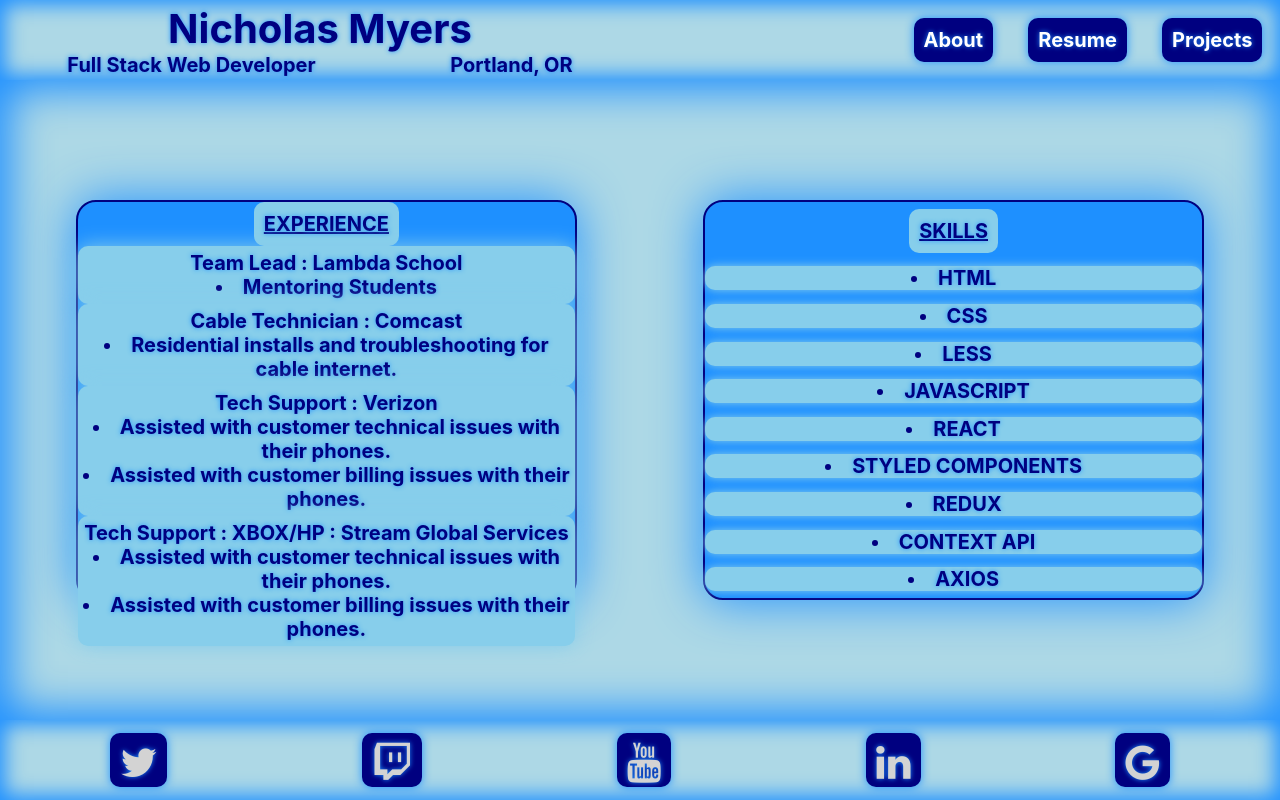
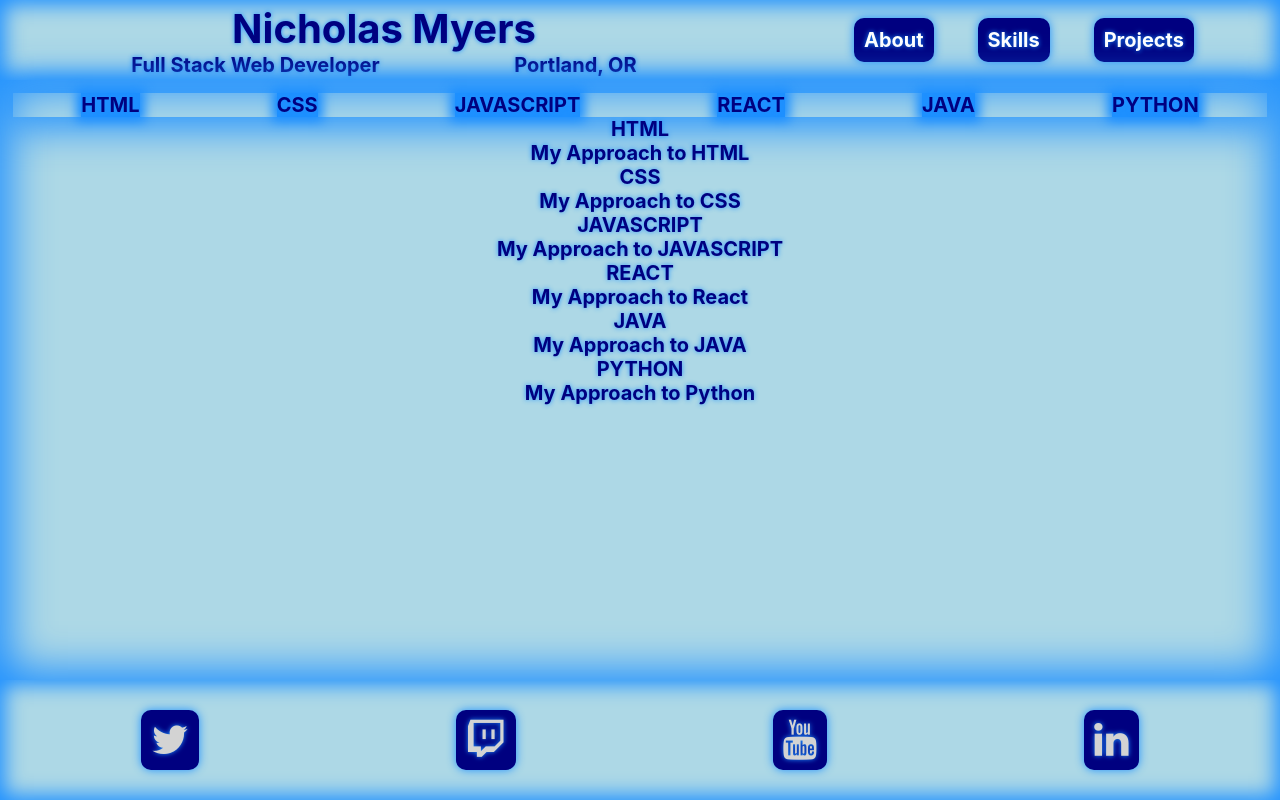
Before and after one commit to nicholas-myers/Professional-Portfolio, a React (Create React App) app: page /resume in a window 1280 px wide. Built offline with nearby package versions, Linux system fonts and the light colour scheme.

Commit message:
changed resume page to be Skills page

```diff
--- a/package.json
+++ b/package.json
@@ -6,6 +6,7 @@
     "@testing-library/jest-dom": "^4.2.4",
     "@testing-library/react": "^9.5.0",
     "@testing-library/user-event": "^7.2.1",
+    "less": "^3.11.3",
     "react": "^16.13.1",
     "react-dom": "^16.13.1",
     "react-router-dom": "^5.2.0",
--- a/src/App.css
+++ b/src/App.css
@@ -51,5 +51,4 @@ iframe {
   border-radius: 1rem;
   width: 90%;
   margin-left: 2.5rem;
-  /* border: 2px solid navy; */
 }
--- a/src/components/About.js
+++ b/src/components/About.js
@@ -2,23 +2,27 @@ import React from "react";
 import styled from "styled-components";
 
 const AboutSection = styled.div`
-  display: block;
+  height: 90%;
   width: 50%;
   border: 2px solid navy;
   border-radius: 5rem;
   padding: 1%;
   background-color: skyblue;
   box-shadow: 0 0 2rem 0 dodgerblue;
+  display: flex;
+  justify-content: space-around;
+  flex-flow: column;
+  align-items: center;
 `;
 
 const ProfilePic = styled.img`
   border: 2px solid navy;
   border-radius: 5rem;
-  width: 30rem;
+  height: 50%;
 `;
 
 const AboutMe = styled.p`
-  margin: 3%;
+  font-size: 2rem;
 `;
 
 export default function About() {
--- a/src/components/Content.js
+++ b/src/components/Content.js
@@ -3,17 +3,18 @@ import styled from "styled-components";
 import { Switch, Route } from "react-router-dom";
 
 import About from "./About";
-import Resume from "./Resume";
+import Skills from "./Skills";
 import Projects from "./Projects"
 
-const ContentSection = styled.section`
+const ContentSection = styled.div`
   display: flex;
   align-items: center;
   justify-content: space-around;
   box-shadow: inset 0 0 40px 10px dodgerblue;
   background-color: lightblue;
   padding: 1%;
-  height: 80vh;
+  height: 75vh;
+  width: 100%;
 `;
 
 function Content() {
@@ -24,7 +25,7 @@ function Content() {
           <About />
         </Route>
         <Route path="/resume">
-          <Resume />
+          <Skills />
         </Route>
         <Route path="/projects">
           <Projects />
--- a/src/components/Footer.js
+++ b/src/components/Footer.js
@@ -9,7 +9,7 @@ const StyledFooter = styled.footer`
   box-shadow: inset 0 0 20px 5px dodgerblue;
   background-color: lightblue;
   padding: 1%;
-  height: 10vh;
+  height: 15vh;
 `;
 
 function Footer() {
--- a/src/components/Header.js
+++ b/src/components/Header.js
@@ -5,7 +5,7 @@ import styled from "styled-components";
 const StyledHeader = styled.header`
   display: flex;
   align-items: center;
-  justify-content: space-between;
+  justify-content: space-around;
   box-shadow: inset 0 0 20px 5px dodgerblue;
   background-color: lightblue;
   height: 10vh;
@@ -32,7 +32,6 @@ const Dot = styled.div`
 `
 
 const Title = styled.h1`
-
   font-size: 4rem;
   @media(max-width: 1350px) {
     width: 100%;
--- a/src/components/Nav.js
+++ b/src/components/Nav.js
@@ -12,7 +12,7 @@ export default function Nav() {
   return (
     <TopNav>
       <Link className="topNav" to="/">About</Link>
-      <Link className="topNav" to="/resume">Resume</Link>
+      <Link className="topNav" to="/resume">Skills</Link>
       <Link className="topNav" to="/projects">Projects</Link>
     </TopNav>
   );
--- a/src/components/Projects.js
+++ b/src/components/Projects.js
@@ -1,7 +1,7 @@
 import React from "react";
 import styled from "styled-components";
 
-const ProjectCard = styled.div`
+const ProjectCard = styled.article`
   width: 30%;
   display: flex;
   flex-flow: column;
@@ -11,8 +11,7 @@ const ProjectCard = styled.div`
   padding: 2rem;
   border-radius: 1rem;
 
-  p,
-  h2 {
+  p, h2 {
     color: lightblue;
     text-shadow: 0 0 1rem navy;
     margin: 3%;
@@ -20,10 +19,11 @@ const ProjectCard = styled.div`
 `;
 
 export default function Projects() {
+  // add a info button to each card and on click a modal appears
+  // exit the modal
   return (
-    <>
+    <section>
       <ProjectCard>
-
         <h2>The Family Scrapbook</h2>
         <iframe
           src="https://the-family-scrapbook.netlify.app/starthere"
@@ -36,9 +36,7 @@ export default function Projects() {
           in HTML and CSS.
         </p>
       </ProjectCard>
-
       <ProjectCard>
-
         <h2>GEARformation: Division 2</h2>
         <iframe src="https://gearformation.netlify.app/" height="100%"></iframe>
         <p>
@@ -50,11 +48,6 @@ export default function Projects() {
           written in HTML and CSS.
         </p>
       </ProjectCard>
-
-      <ProjectCard>
-        <h2>Dungeons and Dragons App</h2>
-        <p>Description</p>
-      </ProjectCard>
-    </>
+    </section>
   );
 }
--- a/src/components/Resume.js
+++ /dev/null
@@ -1,86 +0,0 @@
-import React from "react"
-import styled from "styled-components"
-
-const ResumeSection = styled.section`
-
-    display: flex;
-    flex-flow: column;
-    align-items: center;
-    justify-content: space-around;
-    width: 40%;
-    background-color: dodgerblue;
-    border-radius: 2rem;
-    border: 2px solid navy;
-    height: 50vh;
-    box-shadow: 0 0 5rem 0 dodgerblue;
-
-`
-const ResumeSectionTitle = styled.h2`
-
-    background-color: skyblue;
-    padding: 1rem;
-    border-radius: 1rem;
-    text-decoration: underline;
-
-`
-
-const JobCard = styled.div`
-
-    width: 100%;
-    /* border: 2px solid navy; */
-    border-radius: 1rem;
-    padding: 1%;
-    background-color: skyblue;
-    box-shadow: 0 0 2rem 0 skyblue;
-
-`
-
-const Bullet = styled.li`
-
-    background-color: skyblue;
-    box-shadow: 0 0 1rem 0 skyblue;
-    border-radius: 1rem;
-    width: 100%;
-
-`
-
-export default function Resume() {
-    return (
-        <>
-            <ResumeSection>
-                <ResumeSectionTitle>EXPERIENCE</ResumeSectionTitle>
-                <JobCard>
-                    <h2>Team Lead : Lambda School</h2>
-                    <li>Mentoring Students</li>
-                </JobCard>
-                <JobCard>
-                    <h2>Cable Technician : Comcast</h2>
-                    <li>Residential installs and troubleshooting for cable internet.</li>
-                </JobCard>
-                <JobCard>
-                    <h2>Tech Support : Verizon</h2>
-                    <li>Assisted with customer technical issues with their phones.</li>
-                    <li>Assisted with customer billing issues with their phones.</li>
-                </JobCard>
-                <JobCard>
-                    <h2>Tech Support : XBOX/HP : Stream Global Services</h2>
-                    <li>Assisted with customer technical issues with their phones.</li>
-                    <li>Assisted with customer billing issues with their phones.</li>
-                </JobCard>
-            </ResumeSection>
-            <ResumeSection>
-                <ResumeSectionTitle>SKILLS</ResumeSectionTitle>
-                <Bullet>HTML</Bullet>
-                <Bullet>CSS</Bullet>
-                <Bullet>LESS</Bullet>
-                <Bullet>JAVASCRIPT</Bullet>
-                <Bullet>REACT</Bullet>
-                <Bullet>STYLED COMPONENTS</Bullet>
-                <Bullet>REDUX</Bullet>
-                <Bullet>CONTEXT API</Bullet>
-                <Bullet>AXIOS</Bullet>
-            </ResumeSection>
-        </>
-
-    )
-}
--- /dev/null
+++ b/src/components/Skills.js
@@ -0,0 +1,71 @@
+import React from "react";
+import { Link } from "react-router-dom";
+import styled from "styled-components";
+
+const SkillSection = styled.section`
+  height: 100%;
+  width: 100%;
+`;
+const SkillNav = styled.nav`
+  width: 100%;
+  display: flex;
+  justify-content: space-around;
+  //   background-color: dodgerblue;
+  box-shadow: 0 0 40px 10px dodgerblue;
+  a {
+    background-color: dodgerblue;
+    box-shadow: 0 0 10px 5px dodgerblue;
+    text-decoration: none;
+    transition: 1s;
+    &:hover {
+      font-weight: none;
+      background-color: dodgerblue;
+      box-shadow: 0 0 10px 5px dodgerblue;
+      text-shadow: 0 0px 10px lightblue;
+
+      padding: 0 1%;
+      transition: 1s;
+    }
+  }
+`;
+
+export default function Skills() {
+  return (
+    <SkillSection>
+      <SkillNav>
+        <Link>HTML</Link>
+        <Link>CSS</Link>
+        <Link>JAVASCRIPT</Link>
+        <Link>REACT</Link>
+        <Link>JAVA</Link>
+        <Link>PYTHON</Link>
+      </SkillNav>
+      <div>
+        <article>
+          <h2>HTML</h2>
+          <p>My Approach to HTML</p>
+        </article>
+        <article>
+          <h2>CSS</h2>
+          <p>My Approach to CSS</p>
+        </article>
+        <article>
+          <h2>JAVASCRIPT</h2>
+          <p>My Approach to JAVASCRIPT</p>
+        </article>
+        <article>
+          <h2>REACT</h2>
+          <p>My Approach to React</p>
+        </article>
+        <article>
+          <h2>JAVA</h2>
+          <p>My Approach to JAVA</p>
+        </article>
+        <article>
+          <h2>PYTHON</h2>
+          <p>My Approach to Python</p>
+        </article>
+      </div>
+    </SkillSection>
+  );
+}
--- a/src/components/Social.js
+++ b/src/components/Social.js
@@ -31,7 +31,6 @@ export default function Nav() {
       <SocialLink className="fa fa-twitch" href="https://www.twitch.tv/korefucious" target="_blank"></SocialLink>
       <SocialLink className="fa fa-youtube" href="https://www.youtube.com/channel/UCQ3_QXu3IVyqSX6NoN4Di2w/featured" target="_blank"></SocialLink>
       <SocialLink className="fa fa-linkedin" href="https://www.linkedin.com/in/nicholas-myers-professional/" target="_blank"></SocialLink>
-      <SocialLink className="fa fa-google" href="nicholas.myers.professional@gmail.com" target="_blank"></SocialLink>
     </Social>
   );
 }
```
Also changed, not shown: 1 other file (tests, documents, lock files or other folders).
